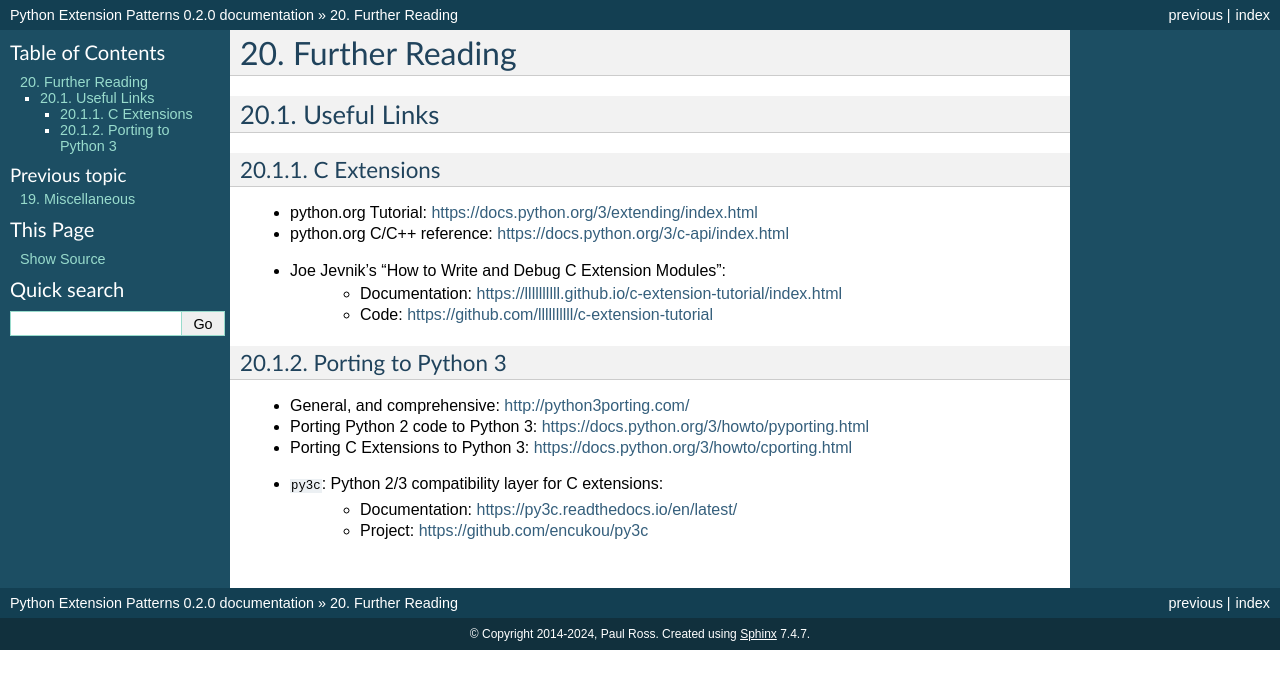
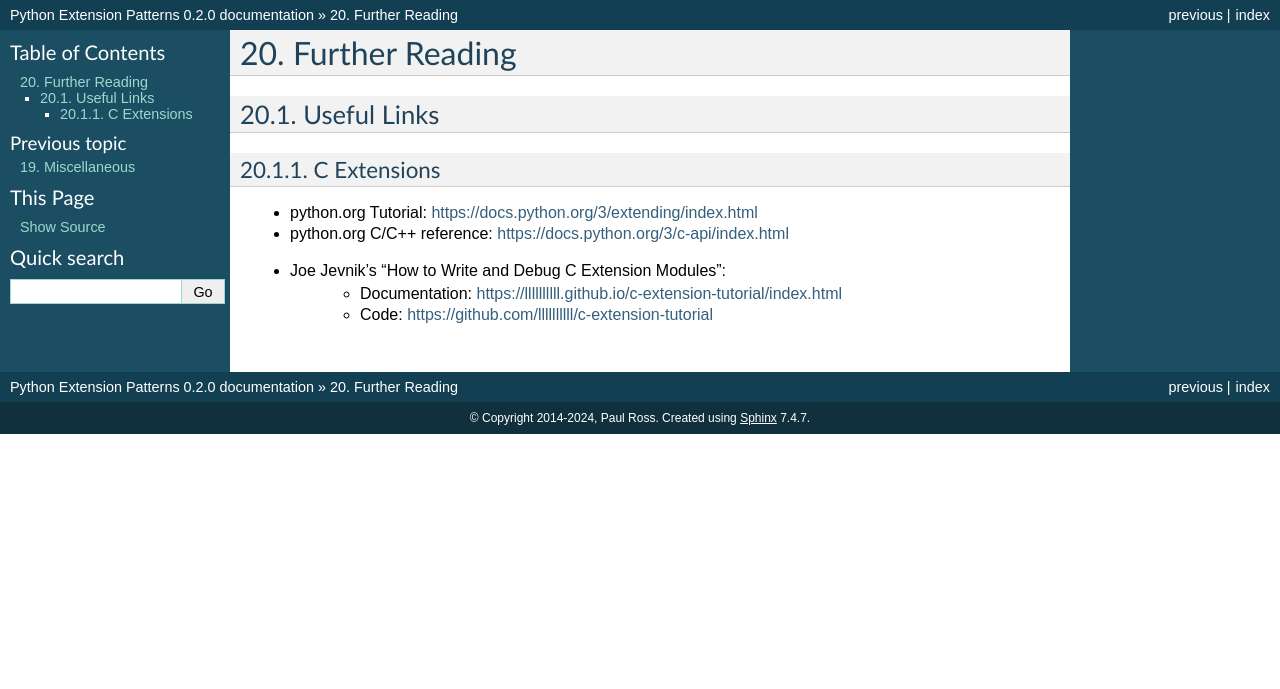
Before and after one commit to paulross/PythonExtensionPatterns, a Sphinx documentation site: the page built from doc/sphinx/source/further_reading.rst, in a window 1280 px wide. Shown: the top 689 px of the page. Built offline with Sphinx 7.4.7, drawn with Linux system fonts in a browser that asks for light colours.

Commit message:
Remove references to Python 2.

```diff
--- a/doc/sphinx/source/further_reading.rst
+++ b/doc/sphinx/source/further_reading.rst
@@ -24,15 +24,3 @@ C Extensions
 * Joe Jevnik's "How to Write and Debug C Extension Modules":
     * Documentation: `https://llllllllll.github.io/c-extension-tutorial/index.html <https://llllllllll.github.io/c-extension-tutorial/index.html>`_
     * Code: `https://github.com/llllllllll/c-extension-tutorial <https://github.com/llllllllll/c-extension-tutorial>`_
-
-
-^^^^^^^^^^^^^^^^^^^^^^^^^^^^^^^^^^^^^^^^^^^^
-Porting to Python 3
-^^^^^^^^^^^^^^^^^^^^^^^^^^^^^^^^^^^^^^^^^^^^
-
-* General, and comprehensive: `http://python3porting.com/ <http://python3porting.com/>`_
-* Porting Python 2 code to Python 3: `https://docs.python.org/3/howto/pyporting.html <https://docs.python.org/3/howto/pyporting.html>`_
-* Porting C Extensions to Python 3: `https://docs.python.org/3/howto/cporting.html <https://docs.python.org/3/howto/cporting.html>`_
-* ``py3c``: Python 2/3 compatibility layer for C extensions:
-    * Documentation: `https://py3c.readthedocs.io/en/latest/ <https://py3c.readthedocs.io/en/latest/>`_
-    * Project: `https://github.com/encukou/py3c <https://github.com/encukou/py3c>`_
```
Also changed, not shown: TODO.md (+1 -1 lines), doc/sphinx/source/super_call.rst (+4 -4 lines).
